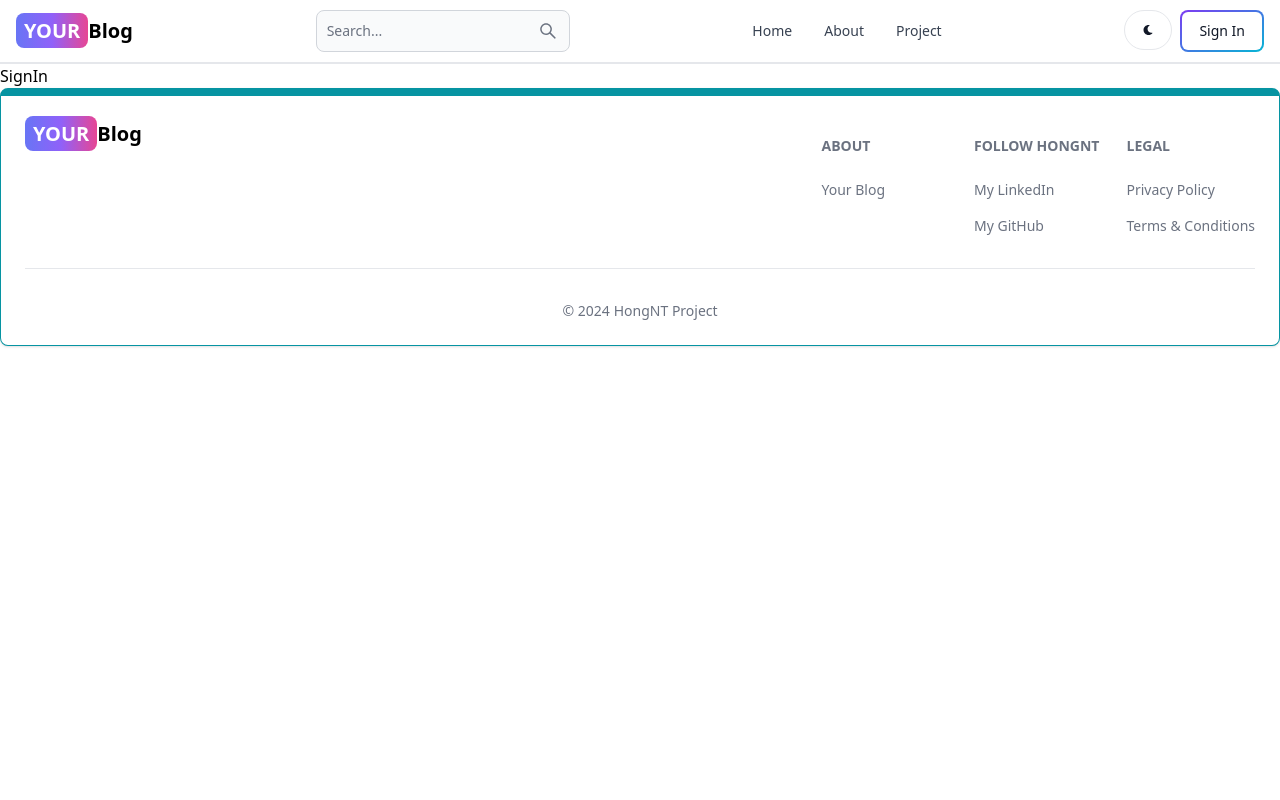
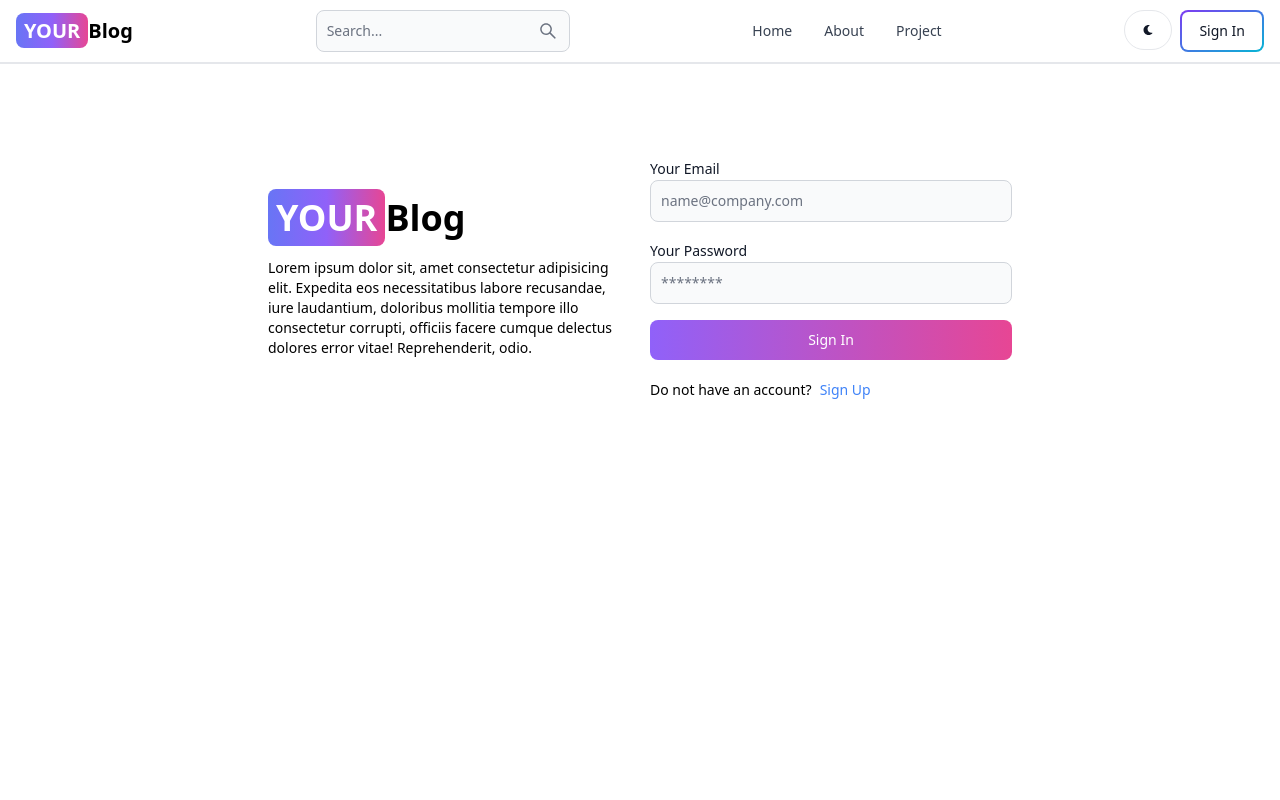
Before and after one commit to HongNT03/YOUR-BLOG, a React (Vite) app in the folder client/: page /sign-in in a window 1280 px wide. Shown: the top 800 px of the page. Built offline with nearby package versions, Linux system fonts and the light colour scheme.

Commit message:
complete signin page

```diff
--- a/client/src/pages/SignIn.jsx
+++ b/client/src/pages/SignIn.jsx
@@ -1,9 +1,117 @@
-import React from 'react'
+import React, { useState, useEffect } from "react";
+import { Link, useNavigate } from "react-router-dom";
+import { Alert, Button, Label, Spinner, TextInput } from "flowbite-react";
 
 const SignIn = () => {
+  const navigate = useNavigate();
+  const [formData, setFormData] = useState({
+    email: "",
+    password: "",
+  });
+  const [errorMessage, setErrorMessage] = useState(null);
+  const [loading, setLoading] = useState(false);
+
+  const handleChange = (e) => {
+    setFormData({ ...formData, [e.target.id]: e.target.value.trim() });
+  };
+
+  const handleSubmit = async (e) => {
+    e.preventDefault();
+    if (!formData.email || !formData.password) {
+      return setErrorMessage("Please fill out all field");
+    }
+    try {
+      setLoading(true);
+      setErrorMessage(null);
+      const res = await fetch("/api/auth/signin", {
+        method: "POST",
+        headers: { "Content-Type": "application/json" },
+        body: JSON.stringify(formData),
+      });
+      const data = await res.json();
+      if (data.succes === false) {
+        setLoading(false);
+        return setErrorMessage(data.message);
+      }
+      if (res.ok) {
+        navigate("/");
+      }
+    } catch (error) {
+      setErrorMessage(error.message);
+      setLoading(false);
+    }
+  };
+
   return (
-    <div>SignIn</div>
-  )
-}
+    <div className="min-h-screen mt-20">
+      <div className="flex p-3 max-w-3xl mx-auto flex-col md:flex-row md:items-center gap-5">
+        {/* left */}
+        <div className="flex-1">
+          <Link to="/" className=" font-bold text-4xl dark:text-white">
+            <span className="px-2 py-1 bg-gradient-to-r from-indigo-500 via-purple-500 to-pink-500 rounded-lg text-white">
+              YOUR
+            </span>
+            Blog
+          </Link>
+          <p className="text-sm mt-5">
+            Lorem ipsum dolor sit, amet consectetur adipisicing elit. Expedita
+            eos necessitatibus labore recusandae, iure laudantium, doloribus
+            mollitia tempore illo consectetur corrupti, officiis facere cumque
+            delectus dolores error vitae! Reprehenderit, odio.
+          </p>
+        </div>
 
-export default SignIn
+        {/* right */}
+        <div className="flex-1">
+          <form className="flex flex-col gap-4" onSubmit={handleSubmit}>
+            <div className="">
+              <Label value="Your Email" />
+              <TextInput
+                type="email"
+                placeholder="name@company.com"
+                id="email"
+                onChange={handleChange}
+              />
+            </div>
+            <div className="">
+              <Label value="Your Password" />
+              <TextInput
+                type="password"
+                placeholder="********"
+                id="password"
+                onChange={handleChange}
+              />
+            </div>
+            <Button
+              gradientDuoTone="purpleToPink"
+              type="submit"
+              disabled={loading}
+            >
+              {loading ? (
+                <>
+                  <Spinner size="sm" />
+                  <span className="pl-3">Loading...</span>
+                </>
+              ) : (
+                "Sign In"
+              )}
+            </Button>
+          </form>
+          <div className="flex gap-2 text-sm mt-5">
+            <span>Do not have an account?</span>
+            <Link to="/sign-up" className="text-blue-500">
+              Sign Up
+            </Link>
+          </div>
+          {errorMessage && (
+            <Alert className="mt-5" color="failure">
+              {errorMessage}
+            </Alert>
+          )}
+        </div>
+      </div>
+    </div>
+  );
+};
+
+export default SignIn;
--- a/client/src/pages/SignUp.jsx
+++ b/client/src/pages/SignUp.jsx
@@ -109,7 +109,7 @@
           </form>
 
           <div className="flex gap-2 text-sm mt-5">
-            <span>Have an account</span>
+            <span>Have an account?</span>
             <Link to="/sign-in" className="text-blue-500">
               Sign In
             </Link>
```
